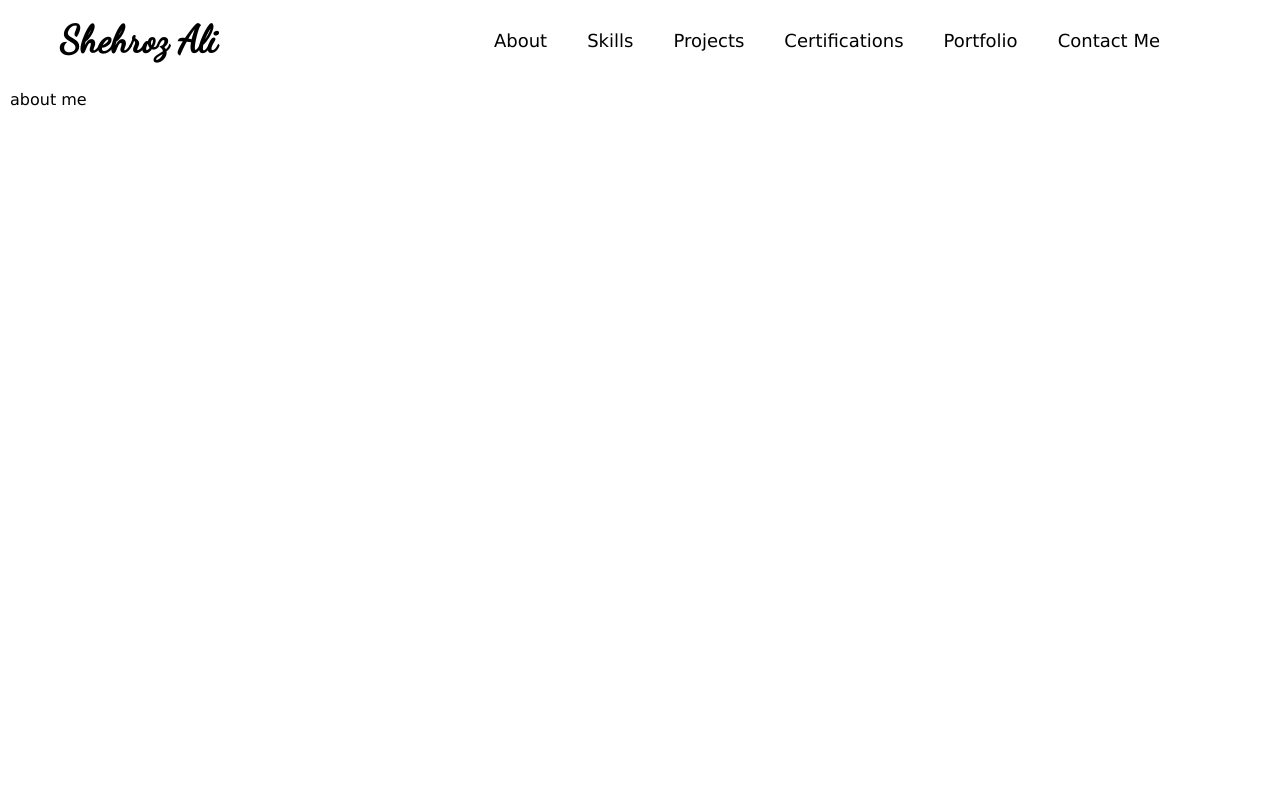
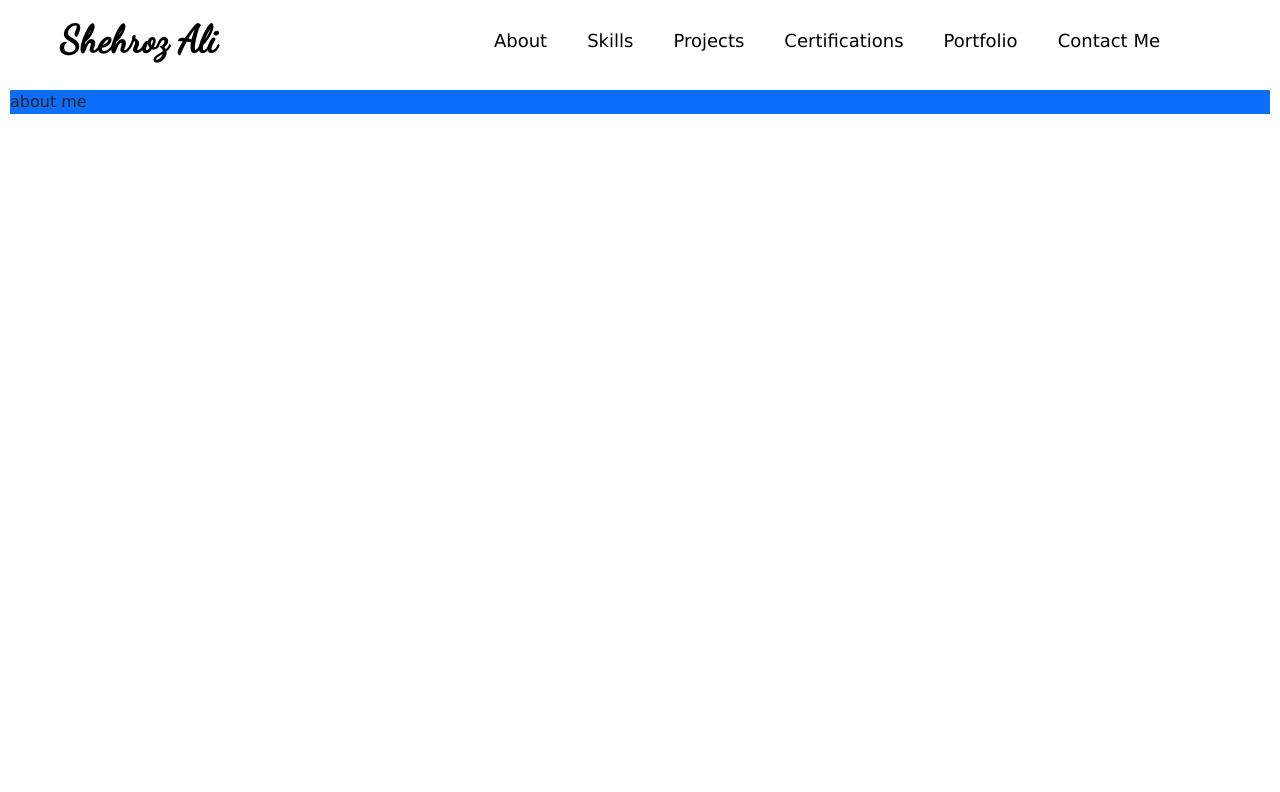
Before and after one commit to shehroz665/PortfolioWebsite, an Angular app: page /home in a window 1280 px wide. Shown: the top 792 px of the page. Built offline with nearby package versions, Linux system fonts and the light colour scheme.

Commit message:
bootstrap added

```diff
--- a/angular.json
+++ b/angular.json
@@ -25,6 +25,7 @@
               "src/assets"
             ],
             "styles": [
+              "node_modules/bootstrap/dist/css/bootstrap.min.css",
               "src/styles.css"
             ],
             "scripts": []
--- a/package.json
+++ b/package.json
@@ -18,6 +18,9 @@
     "@angular/platform-browser": "^16.2.0",
     "@angular/platform-browser-dynamic": "^16.2.0",
     "@angular/router": "^16.2.0",
+    "@ng-bootstrap/ng-bootstrap": "^15.1.2",
+    "@popperjs/core": "^2.11.6",
+    "bootstrap": "^5.2.3",
     "rxjs": "~7.8.0",
     "tslib": "^2.3.0",
     "zone.js": "~0.13.0"
@@ -26,6 +29,7 @@
     "@angular-devkit/build-angular": "^16.2.6",
     "@angular/cli": "^16.2.6",
     "@angular/compiler-cli": "^16.2.0",
+    "@angular/localize": "^16.2.0",
     "@types/jasmine": "~4.3.0",
     "jasmine-core": "~4.6.0",
     "karma": "~6.4.0",
--- a/src/app/about/about.component.html
+++ b/src/app/about/about.component.html
@@ -1 +1,3 @@
-<div class="innerMain">about me</div>
+<div class="innerMain">
+    <p class="bg-primary">about me</p>
+</div>
--- a/src/app/app.module.ts
+++ b/src/app/app.module.ts
@@ -11,6 +11,7 @@ import { PortfolioComponent } from './portfolio/portfolio.component';
 import { ContactComponent } from './contact/contact.component';
 import { CertificationsComponent } from './certifications/certifications.component';
 import { ProjectsComponent } from './projects/projects.component';
+import { NgbModule } from '@ng-bootstrap/ng-bootstrap';
 
 @NgModule({
   declarations: [
@@ -26,7 +27,8 @@ import { ProjectsComponent } from './projects/projects.component';
   ],
   imports: [
     BrowserModule,
-    AppRoutingModule
+    AppRoutingModule,
+    NgbModule
   ],
   providers: [],
   bootstrap: [AppComponent]
--- a/src/main.ts
+++ b/src/main.ts
@@ -1,3 +1,5 @@
+/// <reference types="@angular/localize" />
+
 import { platformBrowserDynamic } from '@angular/platform-browser-dynamic';
 
 import { AppModule } from './app/app.module';
--- a/tsconfig.app.json
+++ b/tsconfig.app.json
@@ -3,7 +3,9 @@
   "extends": "./tsconfig.json",
   "compilerOptions": {
     "outDir": "./out-tsc/app",
-    "types": []
+    "types": [
+      "@angular/localize"
+    ]
   },
   "files": [
     "src/main.ts"
```
Also changed, not shown: 2 other files (tests, documents, lock files or other folders).
